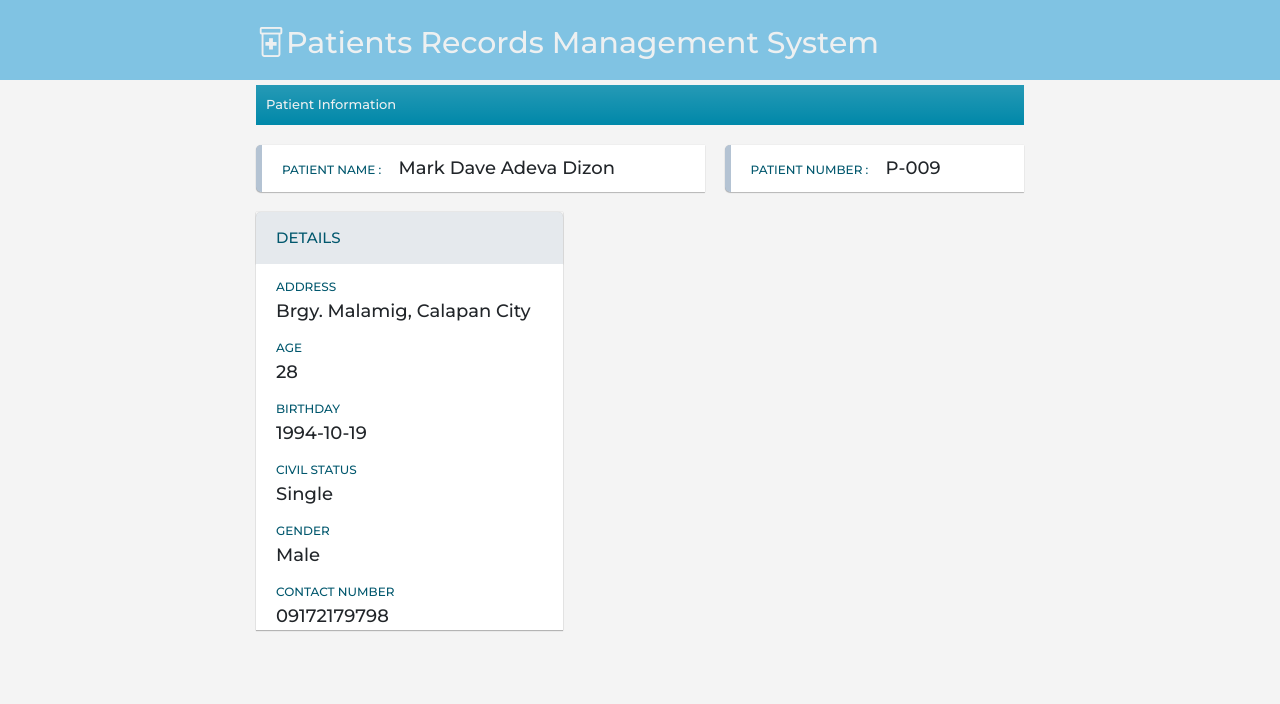
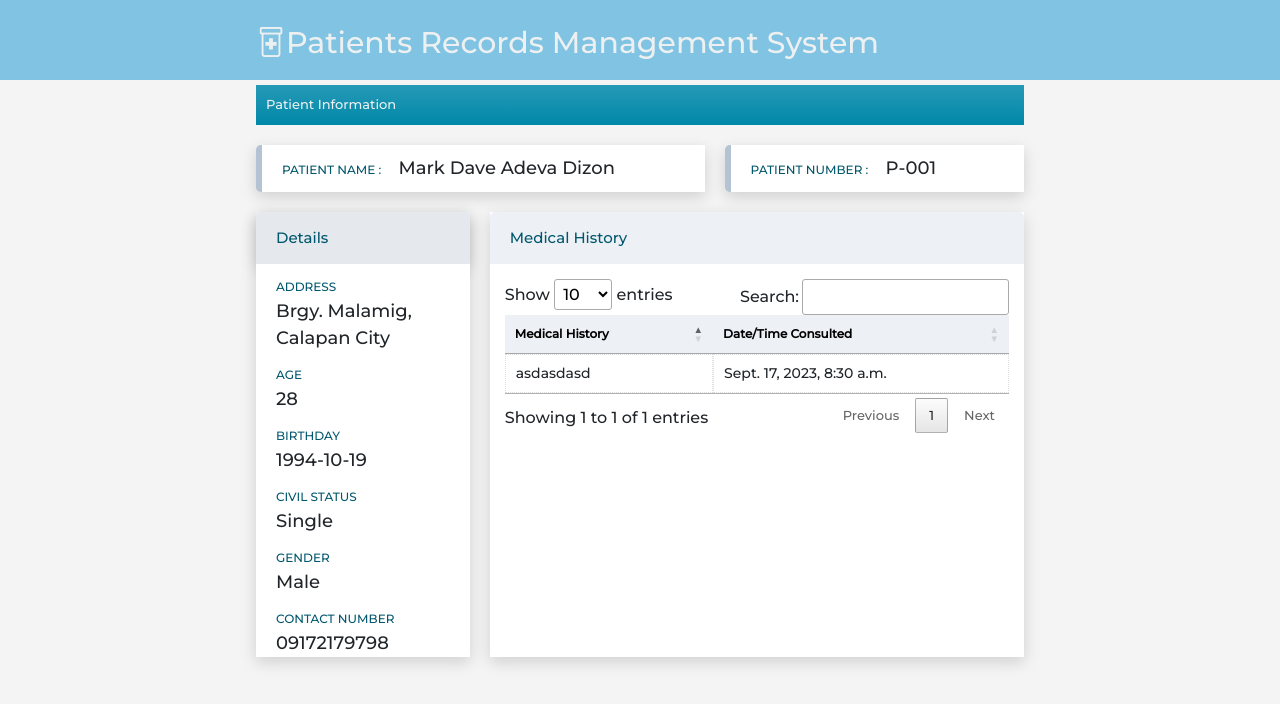
Before and after one commit to Moooogz/LNCRMS, a Django app: page /patientinfo/9 in a window 1280 px wide. Shown: the part 50-754 px from the top of the page. Run offline with Django 4.2, Linux system fonts and the light colour scheme; data comes from the database, SQL or seed files in the repository; both versions use the stored data as it was after the commit; some libraries are stand-ins or nearby versions.

Commit message:
patientcodeadded

```diff
--- a/website/forms.py
+++ b/website/forms.py
@@ -4,7 +4,8 @@ from .models import Patient,Medicinelist
 class PatientForm(ModelForm):
     class Meta:
         model = Patient
-        fields = ['first_name',
+        fields = ['patient_code',
+                  'first_name',
                   'middle_name',
                   'last_name',
                   'age',
@@ -13,7 +14,7 @@ class PatientForm(ModelForm):
                   'gender',
                   'address',
                   'contact_number',
-                  'remarks'
+                  'remarks',
                 ]
 
 
--- a/website/models.py
+++ b/website/models.py
@@ -2,6 +2,7 @@ from django.db import models
 
 class Patient(models.Model):
     created_at = models.DateTimeField(auto_now_add=True)
+    patient_code=models.CharField(max_length=50)
     first_name = models.CharField(max_length=50)
     middle_name = models.CharField(max_length=50)
     last_name = models.CharField(max_length=50)
--- a/website/static/style.css
+++ b/website/static/style.css
@@ -106,17 +106,13 @@ li,a,strong, button {
     margin-top: 10px;
     width: 100%;
     background-color: white;
-    border-style: solid;
-    border-color: #b4c3d3;
-    border-width: 0 1px 1px 1px;
+    box-shadow: 0 5px 15px 0 #00000026;
 }
 
 .container3{
     height: 78%;
     background-color: white;
-    border-style: solid;
-    border-color: #b4c3d3;
-    border-width: 0 1px 1px 1px;
+    box-shadow: 0 5px 15px 0 #00000026;
     margin-left: 250px;
     margin-right: 40%;
     margin: 5px 0 5px 253px;
@@ -133,9 +129,7 @@ li,a,strong, button {
     margin-left: 10px;
     width: 80%;
     background-color: white;
-    border-style: solid;
-    border-color: #b4c3d3;
-    border-width: 1px;
+    box-shadow: 0 5px 15px 0 #00000026;
 }
 
 .title-form{
@@ -197,9 +191,7 @@ li,a,strong, button {
     color: black;
     width: 100%;
     padding: 10px;
-    border-style: solid;
-    border-color: #b4c3d3;
-    border-width: 1px;
+    box-shadow: 0 5px 15px 0 #00000026;
     background-color: white;
 }
 
@@ -334,12 +326,13 @@ td {
 }
 
 .info-row1{
+
     display: inline-flex;
     width: 100%;
 }
 
 .info-row2{
-    display: block;
+    display: inline-flex;
     width: 100%;
 }
 
@@ -362,7 +355,7 @@ td {
     width:60%;
     border-left: 6px  solid #b4c3d3;
     border-radius: 5px 0 0 5px;
-    box-shadow: 0 0 1px 0 rgba(0, 0, 0, 0.2), 0 1px 1px 0 rgba(0, 0, 0, 0.24);
+    box-shadow: 0 5px 15px 0 #00000026;
 }
 
 .col2-info{
@@ -372,7 +365,7 @@ td {
     width:40%;
     border-left: 6px  solid #b4c3d3;
     border-radius: 5px 0 0 5px;
-    box-shadow: 0 0 1px 0 rgba(0, 0, 0, 0.2), 0 1px 1px 0 rgba(0, 0, 0, 0.24);
+    box-shadow: 0 5px 15px 0 #00000026;
 }
 
 .pdetails-head{
@@ -380,7 +373,7 @@ td {
     background-color: #b4c3d33c;
     padding: 15px 20px;
     border-radius: 5px 5px 0 0;
-    box-shadow: 0 0 1px 0 rgba(0, 0, 0, 0.2), 0 1px 1px 0 rgba(0, 0, 0, 0.24);
+    box-shadow: 0 5px 15px 0 #00000026;
 }
 
 .pdetails-body {
@@ -398,8 +391,10 @@ td {
 }
 
 .detials-container{
+    margin-right: 20px;
+    display: block;
     width: 40%;
-    box-shadow: 0 0 1px 0 rgba(0, 0, 0, 0.2), 0 1px 1px 0 rgba(0, 0, 0, 0.24);
+    box-shadow: 0 5px 15px 0 #00000026;
 }
 
 .login-box{
@@ -409,7 +404,7 @@ td {
     margin: auto;
     padding: 30px;
     background-color: white;
-    box-shadow: 0 0 3px 0 rgba(0, 0, 0, 0.2), 0 1px 1px 0 rgba(0, 0, 0, 0.24);
+    box-shadow: 0 5px 15px 0 #00000026;
 
     margin-top: 150px;
 }
@@ -451,3 +446,26 @@ td {
     display: inline-flex;
     width:90%;
 }
+
+hr{
+    margin: 0;
+    padding: 0;
+}
+
+.details-history {
+    background-color:white;
+    width: 100%;
+    box-shadow: 0 5px 15px 0 #00000026;
+}
+
+.phistory-head{
+    width: 100%;
+    background-color: #b4c3d33c;
+    padding: 15px 20px;
+    border-radius: 5px 5px 0 0;
+
+}
+
+.medicalhistorytable {
+    padding: 15px;
+}
--- a/website/templates/medications.html
+++ b/website/templates/medications.html
@@ -4,7 +4,7 @@
 
 
 
-<div class="title-tab bg-gradient">Patient List</div>
+<!--<div class="title-tab bg-gradient">Patient List</div>-->
 
 <div class="container1">
   <!--SIDE MENU-->
@@ -42,7 +42,7 @@
   <div class="table-box">
 
 
-      <!--PATIENTS TABLE-->
+      <!--MEDICINES TABLE-->
       <table id="medicine-table" class="medicine-tables">
         <thead >
           <th>#</th>
--- a/website/templates/patientinfo.html
+++ b/website/templates/patientinfo.html
@@ -1,6 +1,5 @@
-
 {% extends 'index.html' %}
-
+{% load custom_tags %}
 {% block content %}
 
 <div class="title-form bg-gradient">Patient Information</div>
@@ -8,53 +7,83 @@
 <div class="info-row1">
   <div class="col1-info">
     <label class="lbl-pname">PATIENT NAME : &nbsp &nbsp </label>
-        <label class="value-pname">{{patient_record.first_name}} {{patient_record.middle_name}} {{patient_record.last_name }} </label>
+    <label class="value-pname"
+      >{{patient_record.first_name}} {{patient_record.middle_name}}
+      {{patient_record.last_name }}
+    </label>
   </div>
 
-    <div class="col2-info" >
+  <div class="col2-info">
     <label class="lbl-pname">PATIENT NUMBER : &nbsp &nbsp</label>
-        <label class="value-pname">P-00{{patient_record.id}} </label>
+    <label class="value-pname">{{patient_record.patient_code}} </label>
   </div>
 </div>
 
 <div class="info-row2">
   <div class="detials-container">
     <div class="pdetails-head">
-            <div class="lbl-details">DETAILS</div>
+      <div class="lbl-details">Details</div>
     </div>
 
     <div class="pdetails-body">
-            <label class="lbl-pname">ADDRESS</label><br>
+      <label class="lbl-pname">ADDRESS</label><br />
       <label class="value-pname">{{patient_record.address}} </label>
     </div>
 
     <div class="pdetails-body">
-            <label class="lbl-pname">AGE</label><br>
+      <label class="lbl-pname">AGE</label><br />
       <label class="value-pname">{{patient_record.age}} </label>
     </div>
 
     <div class="pdetails-body">
-            <label class="lbl-pname">BIRTHDAY</label><br>
+      <label class="lbl-pname">BIRTHDAY</label><br />
       <label class="value-pname">{{patient_record.bday}} </label>
     </div>
 
     <div class="pdetails-body">
-            <label class="lbl-pname">CIVIL STATUS</label><br>
+      <label class="lbl-pname">CIVIL STATUS</label><br />
       <label class="value-pname">{{patient_record.civil_status}} </label>
     </div>
 
     <div class="pdetails-body">
-            <label class="lbl-pname">GENDER</label><br>
+      <label class="lbl-pname">GENDER</label><br />
       <label class="value-pname">{{patient_record.gender}} </label>
     </div>
 
     <div class="pdetails-body">
-            <label class="lbl-pname">CONTACT NUMBER</label><br>
+      <label class="lbl-pname">CONTACT NUMBER</label><br />
       <label class="value-pname">{{patient_record.contact_number}} </label>
     </div>
   </div>
 
+  <div class="details-history">
+    <div class="phistory-head">
+      <div class="lbl-details">Medical History</div>
     </div>
 
+    <div class="medicalhistorytable">
+            <!--MEDICINES TABLE-->
+            {% Medhistory patient_record.id as records %}
+            <table id="medicine-table" class="medicine-tables">
+            <thead>
+                <th>Medical History</th>
+                <th>Date/Time Consulted</th>
+            </thead>
+
+            {% for record in records %}
+            <tr>
+            <td>{{record.remarks}}</td>
+            <td>{{record.created_at}}</td>
+            </tr>
+            {% endfor %}
+                {% comment %} {% for precord in patient_record %}
+                    <td>{{patient_record.remarks}}</td>
+                    <td>{{patient_record.created_at}}</td>
+                {% endfor %}  {% endcomment %}
+            </table>
+            <!--end of MEDICINES TABLE-->
+    </div>
+  </div>
+</div>
 
 {% endblock content %}
--- a/website/templates/patientlist.html
+++ b/website/templates/patientlist.html
@@ -2,7 +2,7 @@
 
 {% block content%}
 
-<div class="title-tab bg-gradient">Patient List</div>
+<!--<div class="title-tab bg-gradient">Patient List</div>-->
 
     <div class="container1">
       <!--SIDE MENU-->
--- a/website/templates/patientstable.html
+++ b/website/templates/patientstable.html
@@ -2,13 +2,12 @@
 <!--PATIENTS TABLE-->
     <table id="patienttable" class="patient-tables">
       <thead >
-        <th>Patient No.</th>
+        <th>Patient Code</th>
         <th>Last Name</th>
         <th>First Name</th>
         <th>Middle Name</th>
         <th>Gender</th>
         <th>Age</th>
-        <th>Contact No.</th>
         <th>Date Added No.</th>
         <th>Actions</th>
       </thead>
@@ -16,13 +15,12 @@
       <tbody>
         {% for x in patientsdata %}
         <tr>
-          <td>{{x.id}}</td>
+          <td>{{x.patient_code}}</td>
           <td>{{x.last_name}}</td>
           <td>{{x.first_name}}</td>
           <td>{{x.middle_name}}</td>
           <td>{{x.gender}}</td>
           <td>{{x.age}}</td>
-          <td>{{x.contact_number}}</td>
           <td>{{x.created_at}}</td>
           <td>
             <a href="{% url 'patientinfo' x.id %}" id="link-view"><i class="bi bi-eye"></i></a>
--- a/website/templates/sidemenu.html
+++ b/website/templates/sidemenu.html
@@ -2,7 +2,7 @@
     <!--Left Menus-->
     <div class="left-menu">
       <div class="active-title bg-gradient">Patient Records</div>
-      <a href="{% url "patientlist" %}">Patient List</a>
-      <a href="{% url "medications" "#"%}">Medicine List</a>
+      <a href="{% url "patientlist" %}">Patient List</a><hr>
+      <a href="{% url "medications" "#"%}">Medicine List</a><hr>
       <a href="#">Prescriptions</a>
     </div>
--- a/website/templatetags/custom_tags.py
+++ b/website/templatetags/custom_tags.py
@@ -11,3 +11,8 @@ def dugtong(a,b):
 def testing1(pk):
     medicine_record = Medicinelist.objects.get(id=pk)
     return medicine_record.medicine_name
+
+@register.simple_tag
+def Medhistory(id):
+    Phistory = Patient.objects.filter(id=id)
+    return Phistory
--- a/website/views.py
+++ b/website/views.py
@@ -11,12 +11,20 @@ def home(request):
 
 
 def patientinfo(request,pk):
+
     patient_record = Patient.objects.get(id=pk)
+
     return render(request, 'patientinfo.html',{'patient_record':patient_record})
 
 def patientlist(request):
     if request.method == 'POST':
        datas = {}
+       if Patient.objects.all().count()==0:
+           datas['patient_code']='P-001'
+       else:
+           lastcode=int(Patient.objects.latest('id').patient_code.split('-')[1])
+           lastcode= lastcode+1
+           datas['patient_code']=f"P-{lastcode:03}"
        datas['first_name']=request.POST['first_name']
        datas['middle_name']=request.POST['middle_name']
        datas['last_name']=request.POST['last_name']
```
Also changed, not shown: db.sqlite3, website/migrations/0004_patient_patient_code.py (added). Lines whose indentation alone changed are shown as unchanged.
